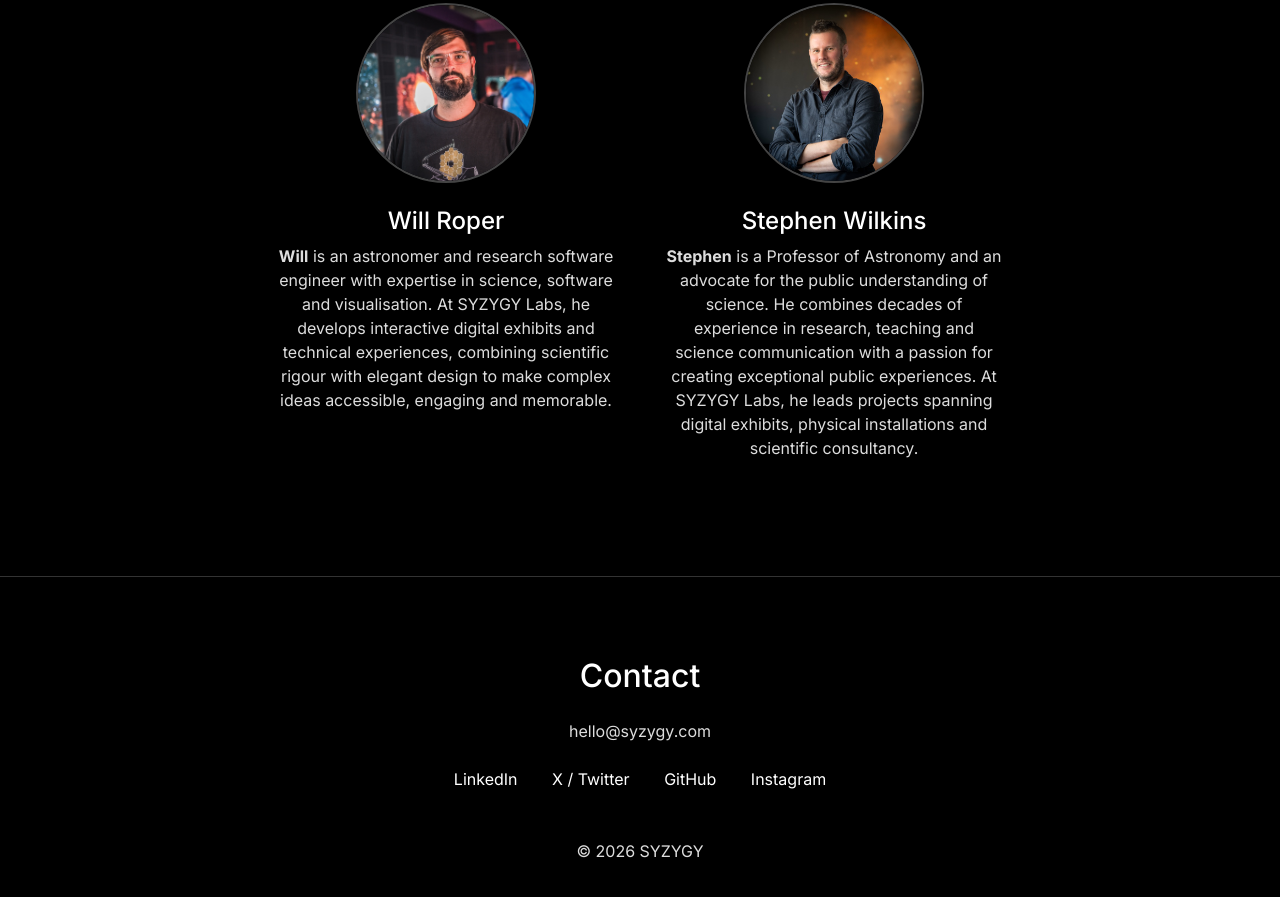
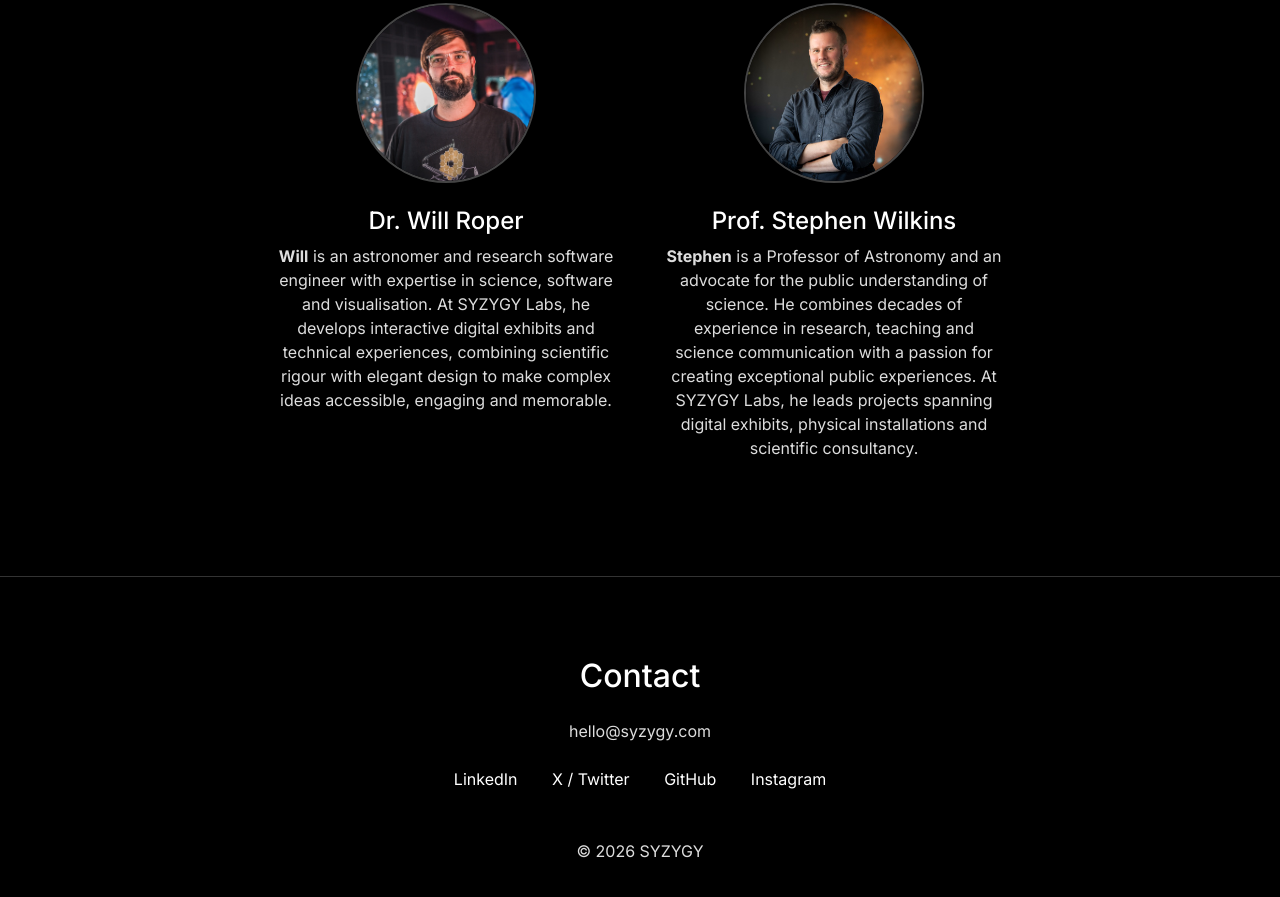
Before and after one commit to syzygylaboratories/syzygylaboratories.github.io, a plain HTML site: page index.html in a window 1280 px wide. Shown: the part 2539-3436 px from the top of the page. Drawn offline with nearby package versions, Linux system fonts and the light colour scheme.

Commit message:
updated will

```diff
--- a/index.html
+++ b/index.html
@@ -290,7 +290,7 @@
 
                 <img src="images/will.jpeg" alt="Will Roper" class="person-photo mb-4">
 
-                <h4>Will Roper</h4>
+                <h4>Dr. Will Roper</h4>
 
                 <p>
 <b>Will</b> is an astronomer and research software engineer with expertise in science, software and visualisation. At SYZYGY Labs, he develops interactive digital exhibits and technical experiences, combining scientific rigour with elegant design to make complex ideas accessible, engaging and memorable.
@@ -302,7 +302,7 @@
 
                 <img src="images/stephen.jpeg" alt="Stephen Wilkins" class="person-photo mb-4">
 
-                <h4>Stephen Wilkins</h4>
+                <h4>Prof. Stephen Wilkins</h4>
 
                 <p>
 <b>Stephen</b> is a Professor of Astronomy and an advocate for the public understanding of science. He combines decades of experience in research, teaching and science communication with a passion for creating exceptional public experiences. At SYZYGY Labs, he leads projects spanning digital exhibits, physical installations and scientific consultancy.
```
